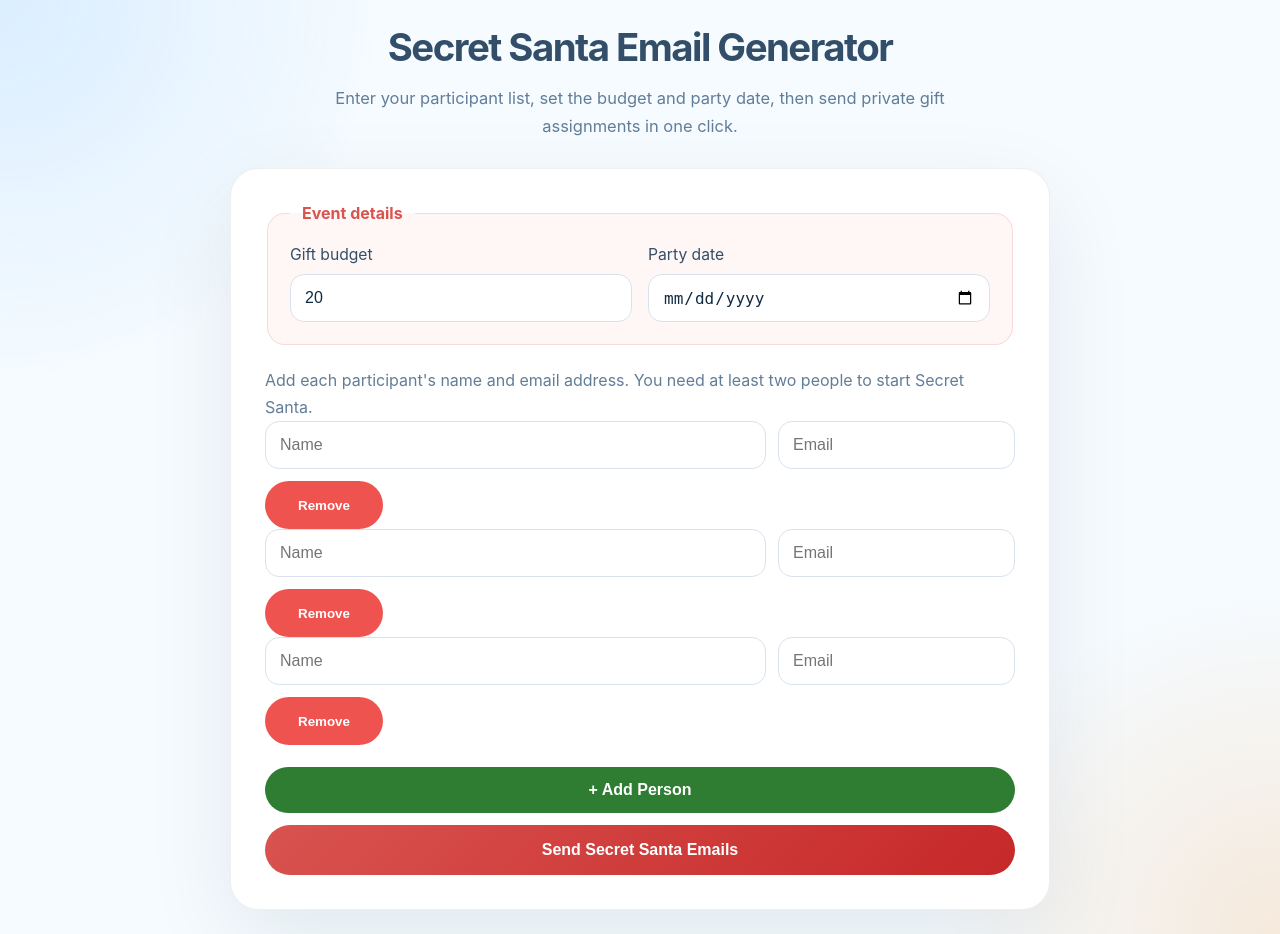
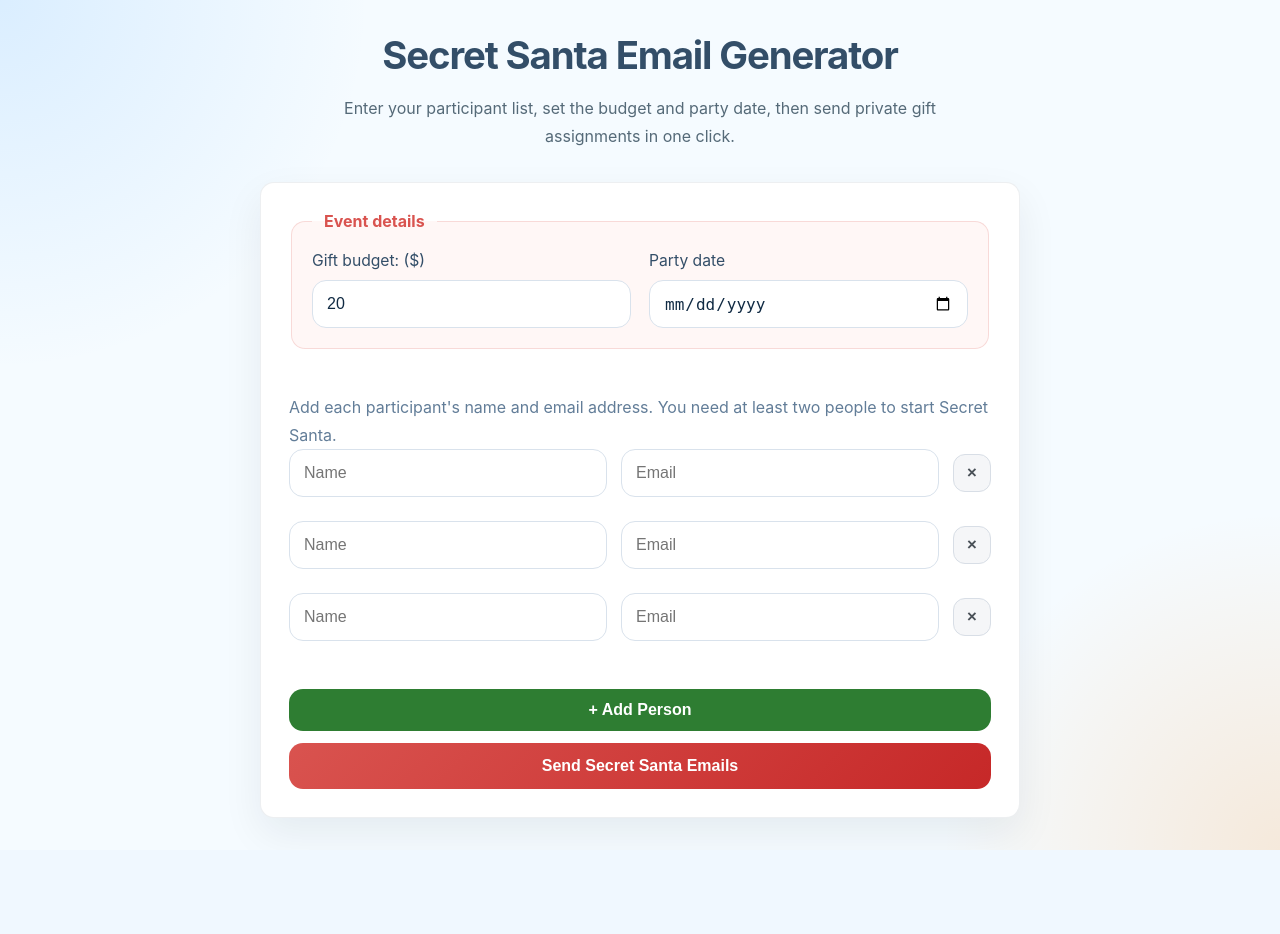
Before and after one commit to NCGameMaking/SecretSantaAutomatedEmailSystem, a Flask app: page / in a window 1280 px wide. After the commit the page ends 850 px from the top, so only its background shows below. Run offline with Flask 3, Linux system fonts and the light colour scheme.

Commit message:
Improved the email structure and improve accessibility
- Refactor send_email() to use styled HTML templates instead of plain text
- Add aria-labels to remove buttons for better accessibility
- Fix Flask static file reference using url_for()
- Move style.css to static/ directory for proper Flask integration
- Improve UI styling with refined spacing, border radius, and button design
- Fix typo in email subject line (Assigment → Assignment)

```diff
--- a/Templates/index.html
+++ b/Templates/index.html
@@ -4,7 +4,7 @@
     <meta charset="UTF-8">
     <meta name="viewport" content="width=device-width, initial-scale=1.0">
     <title>Secret Santa Email Generator</title>
-    <link rel="stylesheet" href="style.css">
+    <link rel="stylesheet" href="{{ url_for('static', filename='style.css') }}">
 </head>
 <body>
     <div id="loading-overlay">
@@ -24,7 +24,7 @@
                         <legend>Event details</legend>
                         <div class="grid-2">
                             <label>
-                                <span>Gift budget</span>
+                                <span>Gift budget: ($)</span>
                                 <input type="number" name="budget" value="20" min="1" required>
                             </label>
                             <label>
@@ -40,17 +40,17 @@
                             <div class="input-group">
                                 <input type="text" name="names[]" placeholder="Name" required>
                                 <input type="email" name="emails[]" placeholder="Email" required>
-                                <button type="button" class="remove-btn" onclick="removeRow(this)">Remove</button>
+                                <button type="button" class="remove-btn" onclick="removeRow(this)" aria-label="Remove participant"></button>
                             </div>
                             <div class="input-group">
                                 <input type="text" name="names[]" placeholder="Name" required>
                                 <input type="email" name="emails[]" placeholder="Email" required>
-                                <button type="button" class="remove-btn" onclick="removeRow(this)">Remove</button>
+                                <button type="button" class="remove-btn" onclick="removeRow(this)" aria-label="Remove participant"></button>
                             </div>
                             <div class="input-group">
                                 <input type="text" name="names[]" placeholder="Name" required>
                                 <input type="email" name="emails[]" placeholder="Email" required>
-                                <button type="button" class="remove-btn" onclick="removeRow(this)">Remove</button>
+                                <button type="button" class="remove-btn" onclick="removeRow(this)" aria-label="Remove participant"></button>
                             </div>
                         </div>
                     </div>
@@ -72,7 +72,7 @@
             newRow.innerHTML = `
                 <input type="text" name="names[]" placeholder="Name" required>
                 <input type="email" name="emails[]" placeholder="Email" required>
-                <button type="button" class="remove-btn" onclick="removeRow(this)">X</button>
+                <button type="button" class="remove-btn" onclick="removeRow(this)" aria-label="Remove participant"></button>
             `;
             list.appendChild(newRow);
         }
--- a/secret_santa.py
+++ b/secret_santa.py
@@ -1,6 +1,5 @@
 import os
 import random
-import resend
 import smtplib
 from email.mime.text import MIMEText
 from flask import Flask, render_template, request
@@ -16,25 +15,118 @@ SENDER_PASSWORD = os.getenv("SENDER_PASSWORD")
 
 
 def send_email(reciever, recipient, budget, party_date):
+    html_body = f"""
+    <!DOCTYPE html>
+    <html>
+    <head>
+        <meta charset="utf-8">
+        <style>
+            .email-wrapper {{
+                background-color: #f4f7f6;
+                padding: 30px 15px;
+                font-family: 'Helvetica Neue', Helvetica, Arial, sans-serif;
+            }}
+            .card {{
+                max-width: 500px;
+                margin: 0 auto;
+                background-color: #ffffff;
+                border-radius: 12px;
+                overflow: hidden;
+                box-shadow: 0 4px 10px rgba(0,0,0,0.08);
+                border: 1px solid #eaeaea;
+            }}
+            .header {{
+                background-color: #d9534f;
+                padding: 30px;
+                text-align: center;
+            }}
+            .header h1 {{
+                color: #ffffff;
+                margin: 0;
+                font-size: 24px;
+                letter-spacing: 1px;
+            }}
+            .content {{
+                padding: 30px;
+                color: #333333;
+                line-height: 1.6;
+                text-align: center
+            }}
+            .assignment-box {{
+                background-color: #fcf8e3;
+                border: 1px dashed #fbeed5;
+                border-radius: 8px;
+                padding: 20px;
+                text-align: center;
+                margin: 20px 0;
+            }}
+            .target-name {{
+                font-size: 22px;
+                font-weight: bold;
+                color: #d9534f;
+                margin: 5px 0 0 0;
+            }}
+            .details-list {{
+                margin-top: 20px;
+                padding-left: 0;
+                list-style: none;
+                border-top: 1px solid #eee;
+                padding-top: 15px;
+            }}
+            .details-list li {{
+                margin-bottom: 8px;
+                font-size: 14px;
+                color: #666666;
+            }}
+            .footer {{
+                text-align: center;
+                padding: 20px;
+                font-size: 12px;
+                color: #999999;
+                background-color: #fafafa;
+                border-top: 1px solid #eeeeee;
+            }}
+        </style>
+    </head>
+    <body>
+        <div class="email-wrapper">
+            <div class="card">
+                <div class="header">
+                    <h1>Secret Santa Assignment 🎅</h1>
+                </div>
+                <div class="content">
+                    <p>Hello! The generator has completed the matchmaking draw, and your secret target assignment is ready below:</p>
 
-    email_body = (f"""
-    Hi!
-    You are the Secret Santa for: {recipient}
-    The budget for this event is: {budget}
-    The party is on: {party_date}
+                    <div class="assignment-box">
+                        <span style="font-size: 14px; text-transform: uppercase; color: #8a6d3b; font-weight: bold; letter-spacing: 0.5px;"> 🎁 You are buying a gift for:</span>
+                        <p class="target-name"> {recipient}</p>
+                    </div>
 
-    Make sure to pick something thoughtful and keep it a total secret! See you there!
+                    <p>Please make sure to keep this a complete secret until the party exchange so the surprise isn't ruined! 🤫</p>
+
+                    <ul class="details-list">
+                        <li><strong>💰 Spending Limit:</strong> ${budget} Maximum</li>
+                        <li><strong>📅 Event Date:</strong> {party_date}</li>
+                    </ul>
+                </div>
+                <div class="footer">
+                    Automated Holiday Delivery System - Please do not reply to this email.
+                </div>
+            </div>
+        </div>
+    </body>
+    </html>
     """
-    )
 
-    msg=MIMEText(email_body)
-    msg['Subject'] = 'Your Secret Santa Assigment'
+
+    msg = MIMEText(html_body, 'html')
+    msg['Subject'] = 'Your Secret Santa Assignment 🎅'
     msg['From'] = SENDER_EMAIL
     msg['To'] = reciever
 
     with smtplib.SMTP_SSL('smtp.gmail.com', 465) as server:
         server.login(SENDER_EMAIL, SENDER_PASSWORD)
-        server.sendmail(SENDER_EMAIL, reciever,msg.as_string())
+        server.sendmail(SENDER_EMAIL, reciever, msg.as_string())
 
 @app.route('/')
 def home():
--- a/Templates/style.css
+++ b/static/style.css
@@ -15,53 +15,53 @@ body {
     display: flex;
     align-items: center;
     justify-content: center;
-    padding: 24px;
+    padding: 32px;
     background-image: radial-gradient(circle at top left, rgba(79, 169, 255, 0.16), transparent 24%),
     radial-gradient(circle at bottom right, rgba(245, 124, 0, 0.14), transparent 22%);
 }
 
 .page {
-    width: min(100%, 820px);
+    width: min(100%, 760px);
 }
 
 .hero {
     text-align: center;
-    margin-bottom: 28px;
+    margin-bottom: 32px;
 }
 
 .hero h1 {
     margin: 0;
-    font-size: clamp(2rem, 3vw, 3rem);
-    letter-spacing: -0.04em;
+    font-size: clamp(2rem, 3vw, 2.6rem);
+    letter-spacing: -0.03em;
     color: #334e68;
 }
 
 .hero p {
-    margin: 14px auto 0;
-    max-width: 650px;
-    color: #627d98;
-    line-height: 1.7;
-    font-size: 1.03rem;
+    margin: 16px auto 0;
+    max-width: 620px;
+    color: #556a78;
+    line-height: 1.75;
+    font-size: 1rem;
 }
 
 .card {
     background: white;
     border: 1px solid rgba(32, 52, 76, 0.08);
-    border-radius: 28px;
-    box-shadow: 0 30px 90px rgba(15, 23, 42, 0.08);
-    padding: 34px;
+    border-radius: 14px;
+    box-shadow: 0 16px 40px rgba(15, 23, 42, 0.07);
+    padding: 28px;
 }
 
 .section {
     display: grid;
-    gap: 22px;
+    gap: 24px;
 }
 
 fieldset {
     border: 1px solid rgba(217, 83, 79, 0.18);
-    border-radius: 18px;
+    border-radius: 14px;
     background: #fff7f6;
-    padding: 22px;
+    padding: 20px;
 }
 
 legend {
@@ -73,7 +73,7 @@ legend {
 .grid-2 {
     display: grid;
     grid-template-columns: repeat(2, minmax(0, 1fr));
-    gap: 16px;
+    gap: 18px;
 }
 
 label {
@@ -103,23 +103,28 @@ input:focus {
 
 .input-group {
     display: grid;
-    grid-template-columns: 1fr auto;
-    gap: 12px;
+    grid-template-columns: minmax(0, 1fr) minmax(0, 1fr) auto;
+    gap: 14px;
     align-items: center;
+    margin-bottom: 24px;
 }
 
 .input-group input {
     width: 100%;
 }
 
+.input-group input:first-child {
+    width: 100%;
+}
+
 .input-group .remove-btn {
-    width: 118px;
+    width: 38px;
 }
 
 .hint {
-    margin: 0;
+    margin: 20px 0 0;
     color: #627d98;
-    line-height: 1.7;
+    line-height: 1.75;
 }
 
 .button-row {
@@ -131,7 +136,7 @@ input:focus {
 .submit-btn,
 .remove-btn {
     border: none;
-    border-radius: 999px;
+    border-radius: 14px;
     cursor: pointer;
     font-weight: 700;
     transition: transform 0.2s ease, opacity 0.2s ease;
@@ -140,22 +145,38 @@ input:focus {
 .add-btn {
     background: #2e7d32;
     color: white;
-    padding: 14px 16px;
+    padding: 12px 16px;
     font-size: 1rem;
 }
 
 .submit-btn {
     background: linear-gradient(135deg, #d9534f 0%, #c62828 100%);
     color: white;
-    padding: 16px 18px;
+    padding: 14px 18px;
     font-size: 1rem;
 }
 
 .remove-btn {
-    background: #ef5350;
-    color: white;
-    padding: 0 16px;
-    min-height: 48px;
+    background: #f5f6f8;
+    color: #495057;
+    border: 1px solid #d8dee6;
+    width: 38px;
+    min-height: 38px;
+    padding: 0;
+    border-radius: 12px;
+    font-size: 0;
+    line-height: 1;
+    display: inline-flex;
+    align-items: center;
+    justify-content: center;
+    position: relative;
+}
+
+.remove-btn::before {
+    content: "\00d7";
+    font-size: 1.05rem;
+    color: #495057;
+    position: absolute;
 }
 
 .add-btn:hover,
@@ -165,7 +186,7 @@ input:focus {
     transform: translateY(-1px);
 }
 
-@media (max-width: 640px) {
+@media (max-width: 740px) {
     .grid-2,
     .input-group {
         grid-template-columns: 1fr;
```
